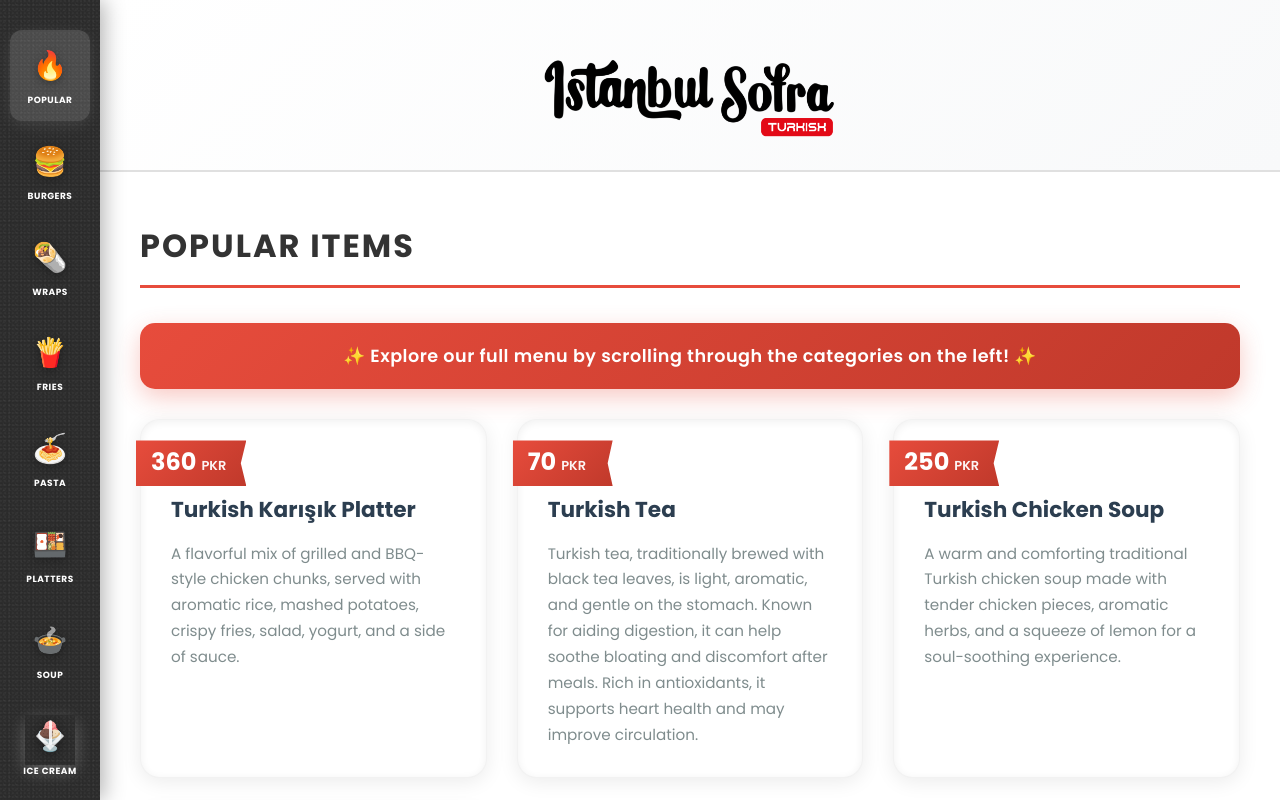
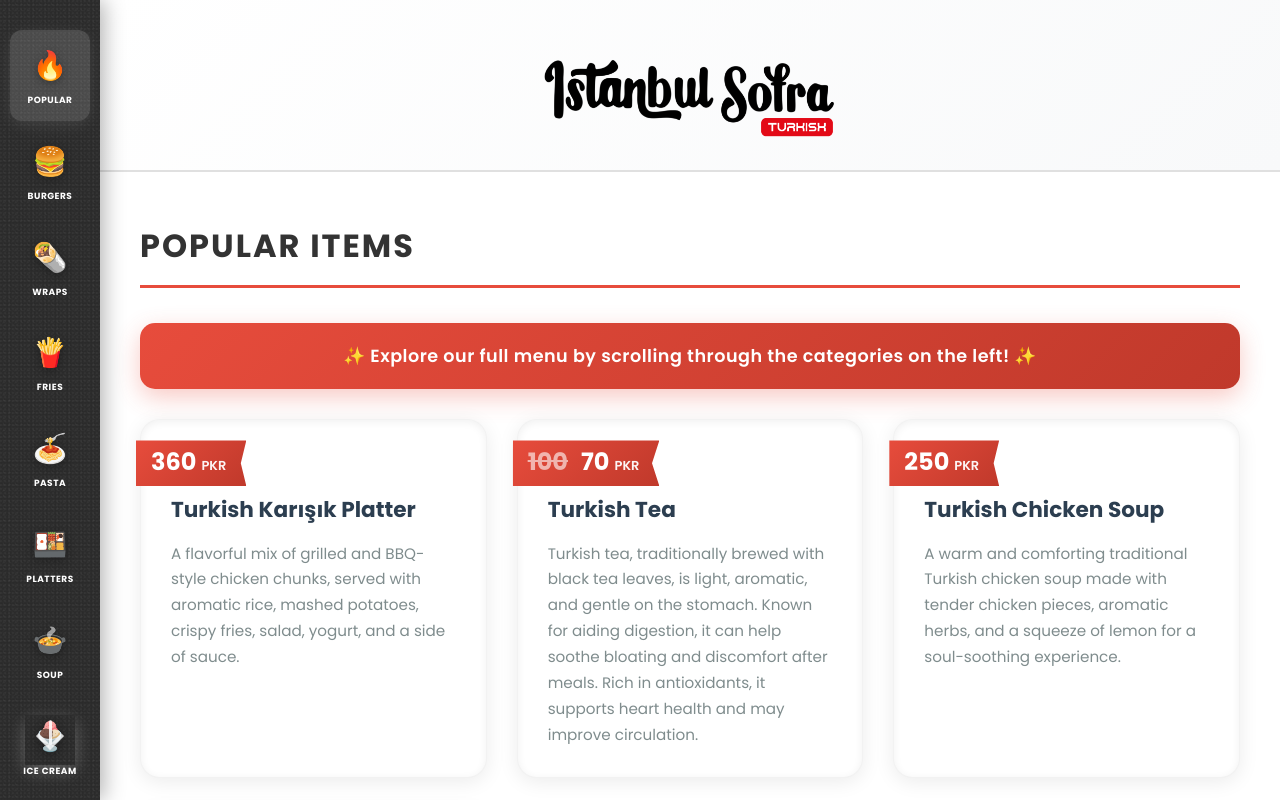
Before and after one commit to usama1s/IstanbulSofra, a React (Vite) app: page /menu in a window 1280 px wide. Shown: the top 800 px of the page. Built offline with nearby package versions, Linux system fonts and the light colour scheme.

Commit message:
discounted price

```diff
--- a/src/menu/MenuPage.jsx
+++ b/src/menu/MenuPage.jsx
@@ -95,8 +95,18 @@ function MenuPage() {
                 <div className="deal-badge">{item.dealBadge}</div>
               )}
               <div className="price-ribbon">
-                <span className="price-amount">{item.price}</span>
-                <span className="price-currency">PKR</span>
+                {item.discounted_price ? (
+                  <>
+                    <span className="price-amount" style={{ textDecoration: 'line-through', opacity: 0.6, marginRight: '8px' }}>{item.price}</span>
+                    <span className="price-amount">{item.discounted_price}</span>
+                    <span className="price-currency">PKR</span>
+                  </>
+                ) : (
+                  <>
+                    <span className="price-amount">{item.price}</span>
+                    <span className="price-currency">PKR</span>
+                  </>
+                )}
               </div>
               <div className="product-info">
                 <h3 className="product-name">{item.name}</h3>
--- a/src/menu/menuData.json
+++ b/src/menu/menuData.json
@@ -190,7 +190,8 @@
     "items": [
       {
         "name": "Turkish Tea",
-        "price": 70,
+        "price": 100,
+        "discounted_price": 70,
         "description": "Turkish tea, traditionally brewed with black tea leaves, is light, aromatic, and gentle on the stomach. Known for aiding digestion, it can help soothe bloating and discomfort after meals. Rich in antioxidants, it supports heart health and may improve circulation.",
         "image": "/images/turkish-tea.jpeg",
         "popular": true
```
